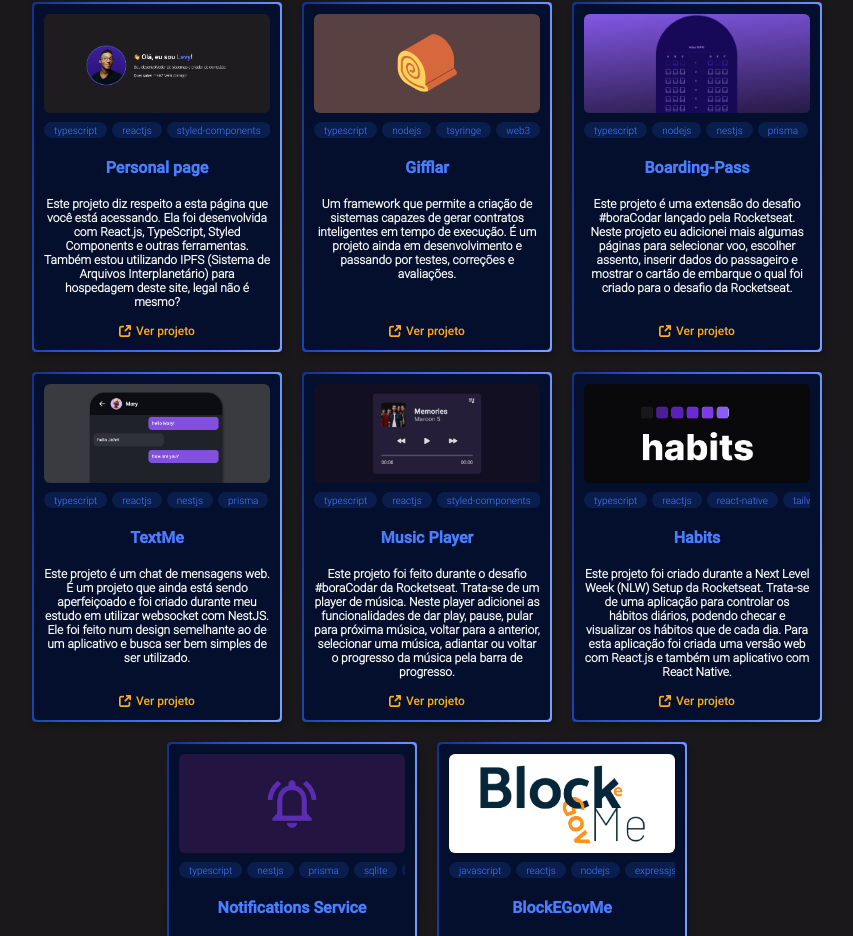
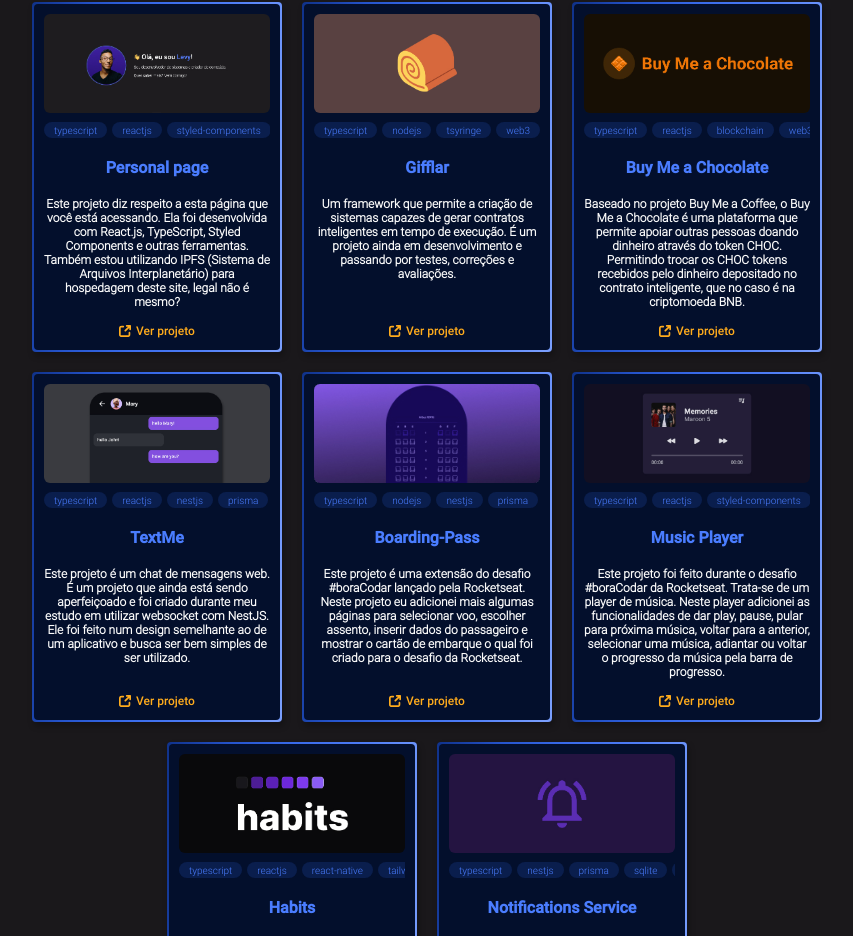
Before and after one commit to levysantiago/personal-page, a React (Create React App) app: page /#/ in a window 1280 px wide. Shown: the part 5716-6652 px from the top of the page, without its empty margins (213-1066 px from the left). Built offline with nearby package versions, Linux system fonts and the light colour scheme.

Commit message:
feat: adding buy me a chocolate project

```diff
--- a/src/components/Projects/content/projects.ts
+++ b/src/components/Projects/content/projects.ts
@@ -1,7 +1,7 @@
 import personal_page from "../../../assets/project-imgs/personal-page.jpeg";
 import gifflar_img from "../../../assets/project-imgs/gifflar.jpeg";
 import boarding_pass from "../../../assets/project-imgs/boarding-pass.jpeg";
-import blockegovme from "../../../assets/project-imgs/blockegovme.jpeg";
+import buymeachocolate from "../../../assets/project-imgs/buymeachocolate.jpeg";
 import music_player from "../../../assets/project-imgs/music-player.jpeg";
 import textme from "../../../assets/project-imgs/textme.jpeg";
 import habits from "../../../assets/project-imgs/habits.jpeg";
@@ -29,15 +29,16 @@ export const projects = [
     badges: ["typescript", "nodejs", "tsyringe", "web3", "solidity", "jest"],
   },
   {
-    title: "Boarding-Pass",
-    description: `Este projeto é uma extensão do desafio #boraCodar lançado pela
-    Rocketseat. Neste projeto eu adicionei mais algumas páginas para selecionar voo,
-    escolher assento, inserir dados do passageiro e mostrar o cartão de embarque o
-    qual foi criado para o desafio da Rocketseat.`,
-    readMoreLink: "https://github.com/Levysantiago/boarding-pass",
-    githubLink: "https://github.com/Levysantiago/boarding-pass",
-    banner: boarding_pass,
-    badges: ["typescript", "nodejs", "nestjs", "prisma", "reactjs", "axios"],
+    title: "Buy Me a Chocolate",
+    description: `Baseado no projeto Buy Me a Coffee, o Buy Me a Chocolate é uma
+    plataforma que permite apoiar outras pessoas doando
+    dinheiro através do token CHOC. Permitindo trocar os CHOC tokens
+    recebidos pelo dinheiro depositado no contrato inteligente, que no caso é
+    na criptomoeda BNB.`,
+    readMoreLink: "https://github.com/levysantiago/buy-me-a-chocolate",
+    githubLink: "https://github.com/levysantiago/buy-me-a-chocolate",
+    banner: buymeachocolate,
+    badges: ["typescript", "reactjs", "blockchain","web3js", "ethersjs", "bsc", "metamask", "IPFS", "fleek", "styled-components"],
   },
   {
     title: "TextMe",
@@ -49,6 +50,17 @@ export const projects = [
     githubLink: "https://github.com/levysantiago/text-me",
     banner: textme,
     badges: ["typescript", "reactjs", "nestjs","prisma", "sqlite", "zod", "emotionjs"],
+  },
+  {
+    title: "Boarding-Pass",
+    description: `Este projeto é uma extensão do desafio #boraCodar lançado pela
+    Rocketseat. Neste projeto eu adicionei mais algumas páginas para selecionar voo,
+    escolher assento, inserir dados do passageiro e mostrar o cartão de embarque o
+    qual foi criado para o desafio da Rocketseat.`,
+    readMoreLink: "https://github.com/Levysantiago/boarding-pass",
+    githubLink: "https://github.com/Levysantiago/boarding-pass",
+    banner: boarding_pass,
+    badges: ["typescript", "nodejs", "nestjs", "prisma", "reactjs", "axios"],
   },
   {
     title: "Music Player",
@@ -81,26 +93,26 @@ export const projects = [
     banner: notifications_service,
     badges: ["typescript", "nestjs", "prisma", "sqlite", "jest"],
   },
-  {
-    title: "BlockEGovMe",
-    description: `Este foi um projeto de Iniciação Científica da Universidade Estadual de Santa Cruz (UESC)
-    que visa a implementação de contratos inteligentes para o Governo Eletrônico (E-Gov).`,
-    readMoreLink: "https://github.com/Levysantiago/smartcontracts-for-egov",
-    githubLink: "https://github.com/Levysantiago/smartcontracts-for-egov",
-    banner: blockegovme,
-    badges: [
-      "javascript",
-      "reactjs",
-      "nodejs",
-      "expressjs",
-      "solidity",
-      "web3",
-      "solc",
-      "mysql",
-      "ganache",
-      "solc",
-      "mocha",
-      "metamask",
-    ],
-  },
+  // {
+  //   title: "BlockEGovMe",
+  //   description: `Este foi um projeto de Iniciação Científica da Universidade Estadual de Santa Cruz (UESC)
+  //   que visa a implementação de contratos inteligentes para o Governo Eletrônico (E-Gov).`,
+  //   readMoreLink: "https://github.com/Levysantiago/smartcontracts-for-egov",
+  //   githubLink: "https://github.com/Levysantiago/smartcontracts-for-egov",
+  //   banner: blockegovme,
+  //   badges: [
+  //     "javascript",
+  //     "reactjs",
+  //     "nodejs",
+  //     "expressjs",
+  //     "solidity",
+  //     "web3",
+  //     "solc",
+  //     "mysql",
+  //     "ganache",
+  //     "solc",
+  //     "mocha",
+  //     "metamask",
+  //   ],
+  // },
 ];
```
Also changed, not shown: src/assets/project-imgs/buymeachocolate.jpeg (added).
